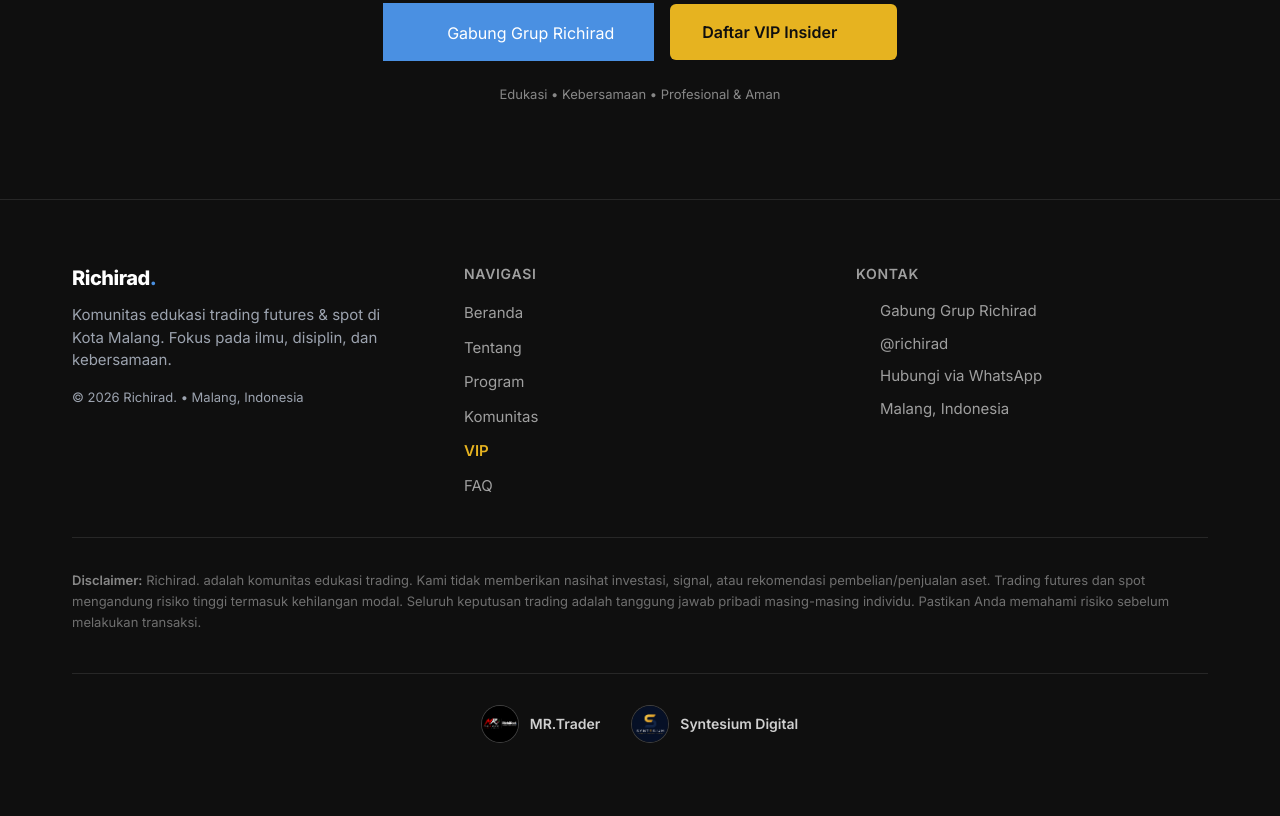
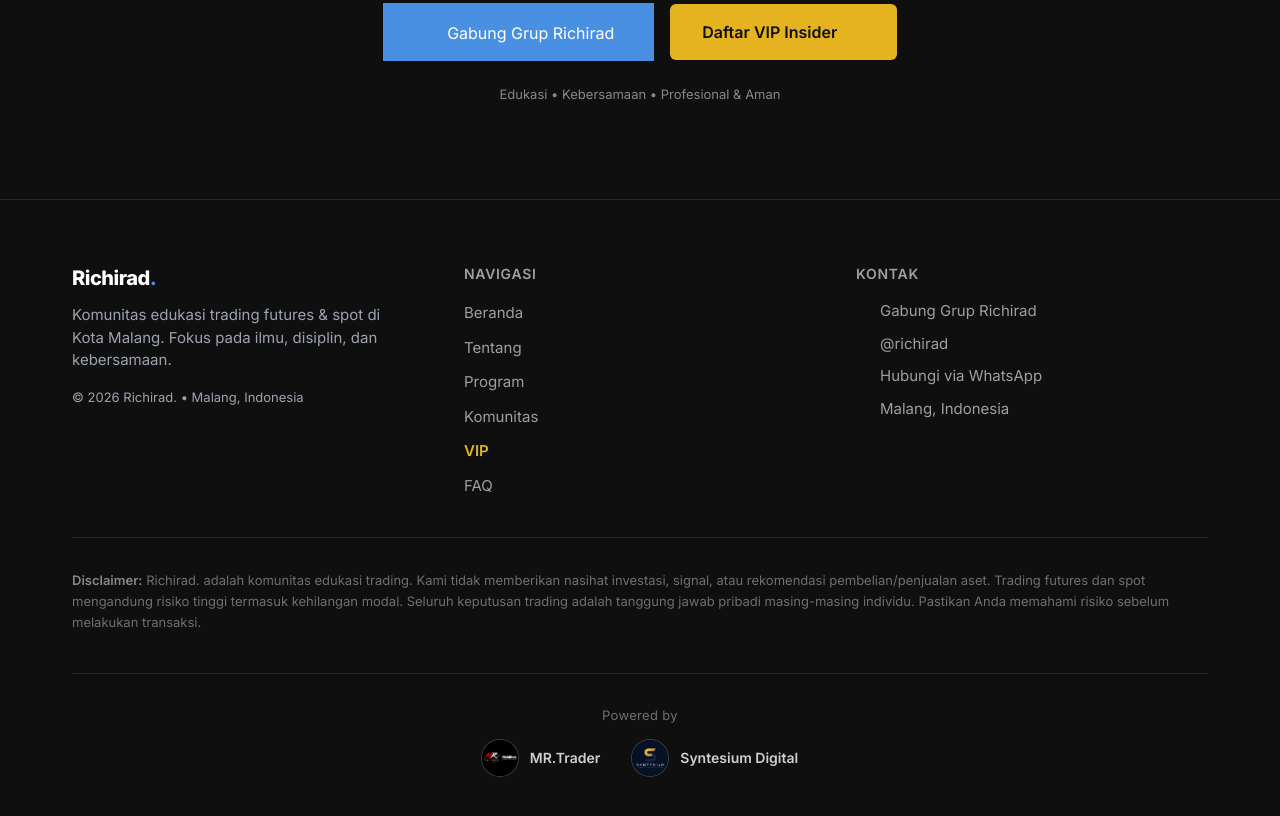
Before and after one commit to matraaksara-dev/richirad-prj, an Astro site: page / in a window 1280 px wide. Shown: the part 8615-9431 px from the top of the page. Built offline with nearby package versions, Linux system fonts and the light colour scheme; Astro itself is replaced by a stand-in of ours; some icons are missing.

Commit message:
feat: tambah teks Powered by di atas 2 logo kredit footer

```diff
--- a/src/components/Footer.astro
+++ b/src/components/Footer.astro
@@ -115,7 +115,10 @@ const nav = [
 
     <!-- Credit: entitas pencipta ekosistem -->
     <div class="mt-10 border-t border-white/10 pt-8">
-      <div class="flex flex-wrap items-center justify-center gap-x-8 gap-y-4">
+      <p class="text-center text-[13px] leading-[1.4] tracking-wide text-white/40">
+        Powered by
+      </p>
+      <div class="mt-4 flex flex-wrap items-center justify-center gap-x-8 gap-y-4">
         <div class="flex items-center gap-3">
           <img
             src="/branding/logo-mrtrader.png"
```
